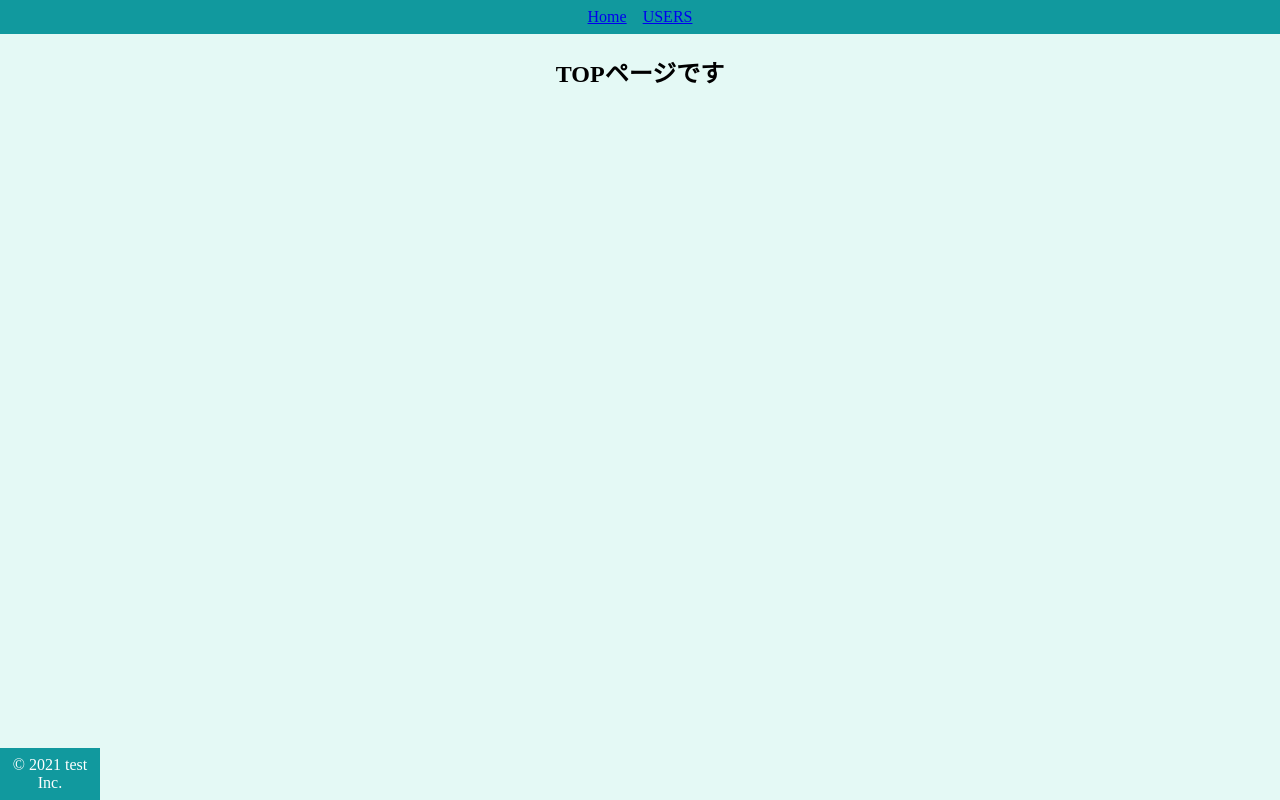
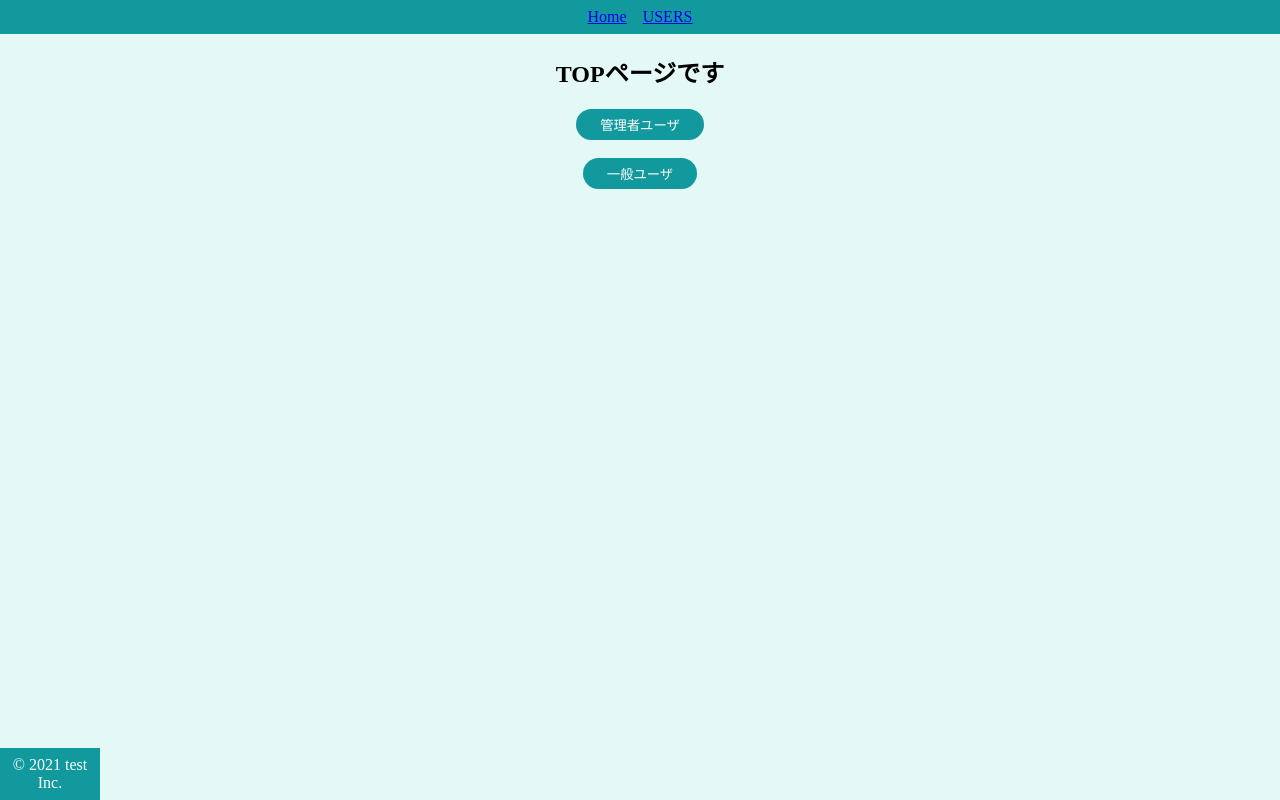
Before and after one commit to suntax777/Section6-20220117, a React (Create React App) app: page / in a window 1280 px wide. Built offline with nearby package versions, Linux system fonts and the light colour scheme.

Commit message:
Section7-36-Finished

```diff
--- a/src/components/atoms/button/SecodaryButton.jsx
+++ b/src/components/atoms/button/SecodaryButton.jsx
@@ -2,8 +2,8 @@ import styled from "styled-components";
 import { BaseButton } from "./BaseButton";
 
 export const SecondaryButton = (props) => {
-  const { children } = props;
-  return <SButton>{children}</SButton>;
+  const { children, onClick } = props;
+  return <SButton onClick={onClick}>{children}</SButton>;
 };
 
 const SButton = styled(BaseButton)`
--- a/src/components/molecules/user/UserIconWithName.jsx
+++ b/src/components/molecules/user/UserIconWithName.jsx
@@ -1,11 +1,12 @@
 import styled from "styled-components";
 
 export const UserIconWithName = (props) => {
-  const { image, name } = props;
+  const { image, name, isAdmin } = props;
   return (
     <SContainer>
       <SImg height={160} width={160} src={image} alt={name} />
       <p>{name}</p>
+      {isAdmin && <SEdit>編集</SEdit>}
     </SContainer>
   );
 };
@@ -22,3 +23,9 @@ const SName = styled.p`
   margin: 0
   color: #40514e
 `;
+
+const SEdit = styled.span`
+  text-decoration: underline;
+  color: #aaa;
+  cursor: pointer;
+`;
--- a/src/components/organisms/user/UserCard.jsx
+++ b/src/components/organisms/user/UserCard.jsx
@@ -3,10 +3,10 @@ import { Card } from "../../atoms/card/Card";
 import { UserIconWithName } from "../../molecules/user/UserIconWithName";
 
 export const UserCard = (props) => {
-  const { user } = props;
+  const { user, isAdmin } = props;
   return (
     <Card>
-      <UserIconWithName image={user.image} name={user.name} />
+      <UserIconWithName image={user.image} name={user.name} isAdmin={isAdmin} />
       <SDL>
         <dt>メール</dt>
         <dd>{user.email}</dd>
--- a/src/components/pages/Top.jsx
+++ b/src/components/pages/Top.jsx
@@ -1,9 +1,21 @@
 import styled from "styled-components";
+import { SecondaryButton } from "../atoms/button/SecodaryButton";
+import React from "react";
+import { useHistory } from "react-router-dom";
 
 export const Top = () => {
+  const history = useHistory();
+  const onClickAdmin = () =>
+    history.push({ pathname: "/users", state: { isAdmin: true } });
+  const onClickGeneral = () =>
+    history.push({ pathname: "/users", state: { isAdmin: false } });
   return (
     <SConteiner>
       <h2>TOPページです</h2>
+      <SecondaryButton onClick={onClickAdmin}>管理者ユーザ</SecondaryButton>
+      <br />
+      <br />
+      <SecondaryButton onClick={onClickGeneral}>一般ユーザ</SecondaryButton>
     </SConteiner>
   );
 };
--- a/src/components/pages/Users.jsx
+++ b/src/components/pages/Users.jsx
@@ -1,4 +1,5 @@
 import styled from "styled-components";
+import { useLocation } from "react-router-dom";
 import { SearchInput } from "../molecules/SearchInput";
 import { UserCard } from "../organisms/user/UserCard";
 
@@ -17,13 +18,17 @@ const users = [...Array(10).keys()].map((val) => {
 });
 
 export const Users = () => {
+  const { state } = useLocation();
+  const isAdmin = state ? state.isAdmin : false;
+
+  console.log(state);
   return (
     <SConteiner>
       <h2>ユーザー一覧</h2>
       <SearchInput />
       <SUserArea>
-        {users.map((user) => (
-          <UserCard key={user.id} user={user} />
+        {users.map((obj) => (
+          <UserCard key={obj.id} user={obj} isAdmin={isAdmin} />
         ))}
       </SUserArea>
     </SConteiner>
```
